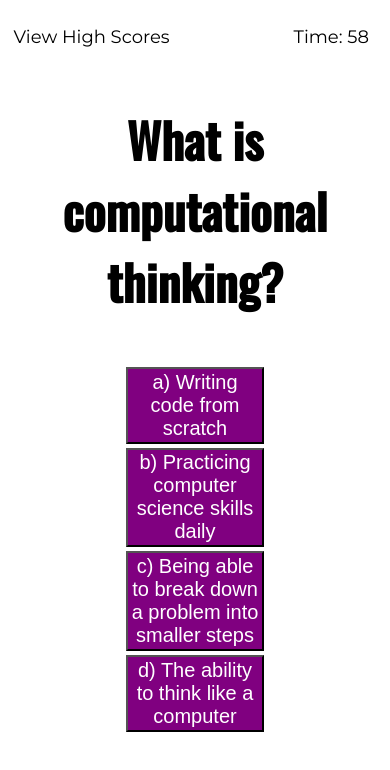
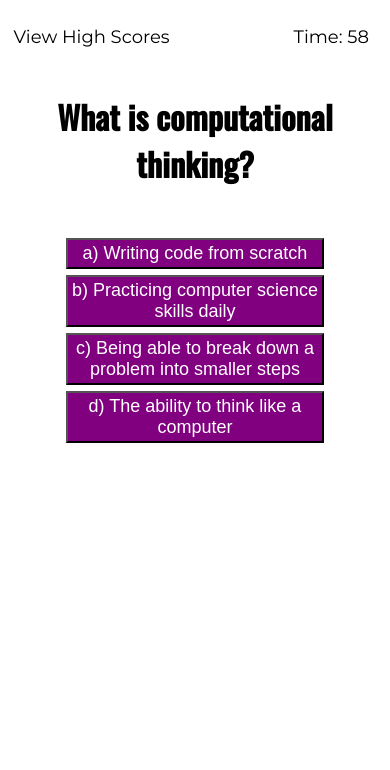
Before and after one commit to tbetti/CS-Quiz, a plain HTML site: page index.html in a window 390 px wide. Both pictures are taken after a click on the button "Start Quiz". Drawn offline with nearby package versions, Linux system fonts and the light colour scheme.

Commit message:
Cleaned code, added styling for screen size

```diff
--- a/assets/style.css
+++ b/assets/style.css
@@ -52,6 +52,7 @@ button{
     background-color: purple;
     color: white;
     padding: 1%;
+    margin: 2%;
     font-size: 20px;
 }
 
@@ -94,3 +95,29 @@ input{
     padding: 0.5%;
     font-size: 24px;
 }
+
+/* Style for different screen sizes */
+@media screen and (max-width: 540px){
+    #button-box{
+        width: 90%;
+    }
+    .button-choice{
+        width: 85%;
+    }
+    .card{
+        width: 90%;
+    }
+    #card-header{
+        font-size: 32px;
+    }
+    button{
+        font-size: 18px;
+        margin: 3%;
+    }
+    form{
+        flex-direction: column;
+    }
+    input{
+        margin: 3%;
+    }
+}
```
Also changed, not shown: assets/script.js (+5 -10 lines).
